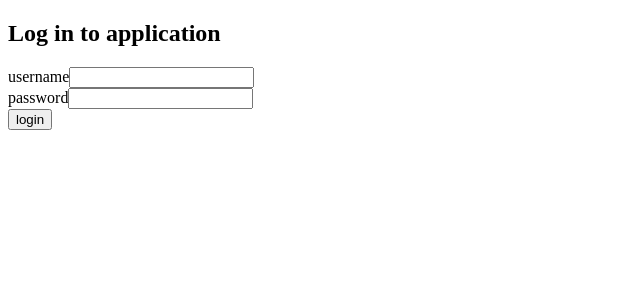
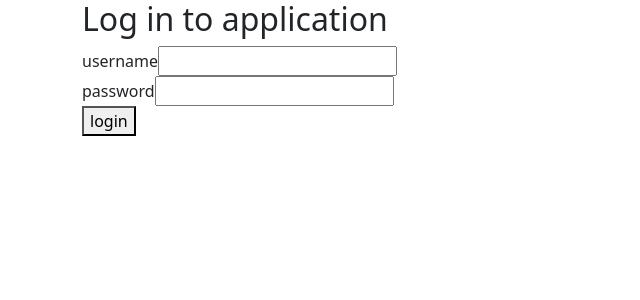
Before and after one commit to yumeangelica/fullstackopen, a React (Create React App) app in the folder osa7/bloglist-frontend/: page / in a window 1280 px wide. Shown: the top 300 px of the page, without its empty margins (0-640 px from the left). Built offline with nearby package versions, Linux system fonts and the light colour scheme; no server answers.

Commit message:
add bootstrap, style blogshow, do task 7.20

```diff
--- a/osa7/bloglist-frontend/package.json
+++ b/osa7/bloglist-frontend/package.json
@@ -6,6 +6,7 @@
     "axios": "^0.27.2",
     "prop-types": "^15.8.1",
     "react": "^18.1.0",
+    "react-bootstrap": "^2.7.2",
     "react-dom": "^18.1.0",
     "react-scripts": "^5.0.1",
     "web-vitals": "^2.1.4"
--- a/osa7/bloglist-frontend/public/index.html
+++ b/osa7/bloglist-frontend/public/index.html
@@ -1,14 +1,17 @@
 <!DOCTYPE html>
 <html lang="en">
-  <head>
+
+<head>
     <meta charset="utf-8" />
     <link rel="icon" href="%PUBLIC_URL%/favicon.ico" />
+
+    <!-- otetaan käyttöön bootstrap -->
+    <link rel="stylesheet" href="https://cdn.jsdelivr.net/npm/bootstrap@5.2.3/dist/css/bootstrap.min.css"
+        integrity="sha384-rbsA2VBKQhggwzxH7pPCaAqO46MgnOM80zW1RWuH61DGLwZJEdK2Kadq2F9CUG65" crossorigin="anonymous" />
+
     <meta name="viewport" content="width=device-width, initial-scale=1" />
     <meta name="theme-color" content="#000000" />
-    <meta
-      name="description"
-      content="Web site created using create-react-app"
-    />
+    <meta name="description" content="Web site created using create-react-app" />
     <link rel="apple-touch-icon" href="%PUBLIC_URL%/logo192.png" />
     <!--
       manifest.json provides metadata used when your web app is installed on a
@@ -25,8 +28,9 @@
       Learn how to configure a non-root public URL by running `npm run build`.
     -->
     <title>React App</title>
-  </head>
-  <body>
+</head>
+
+<body>
     <noscript>You need to enable JavaScript to run this app.</noscript>
     <div id="root"></div>
     <!--
@@ -39,5 +43,6 @@
       To begin the development, run `npm start` or `yarn start`.
       To create a production bundle, use `npm run build` or `yarn build`.
     -->
-  </body>
+</body>
+
 </html>
--- a/osa7/bloglist-frontend/src/App.js
+++ b/osa7/bloglist-frontend/src/App.js
@@ -187,7 +187,7 @@ const App = () => {
 
     //jos käyttäjä on kirjautunut sisään, näytetään blogilista, muuten loginform
     return (
-        <div>
+        <div className="container"> {/* 7.20 otetaan käyttään bootstrapin container */}
             <ValidMessage
                 message={validmessage}
                 validhappened={validhappened}
--- a/osa7/bloglist-frontend/src/components/BlogShow.js
+++ b/osa7/bloglist-frontend/src/components/BlogShow.js
@@ -1,14 +1,21 @@
 import Blog from './Blog'
+import Table from 'react-bootstrap/Table';
 
 
 const BlogShow = ({ blogs, updateBlog, deleteBlog, user }) => {
 
     return (
-        <div>
-            {blogs.map(blog =>
-                <Blog key={blog.id} blog={blog} updateBlog={updateBlog} deleteBlog={deleteBlog} user={user}/>
-            )}
-        </div>
+        <Table striped>
+            <tbody>
+
+                <tr>
+                    {blogs.map(blog =>
+                        <Blog key={blog.id} blog={blog} updateBlog={updateBlog} deleteBlog={deleteBlog} user={user} />
+                    )}
+                </tr>
+
+            </tbody>
+        </Table>
     )
 }
 
```
Also changed, not shown: 1 other file (tests, documents, lock files or other folders).
